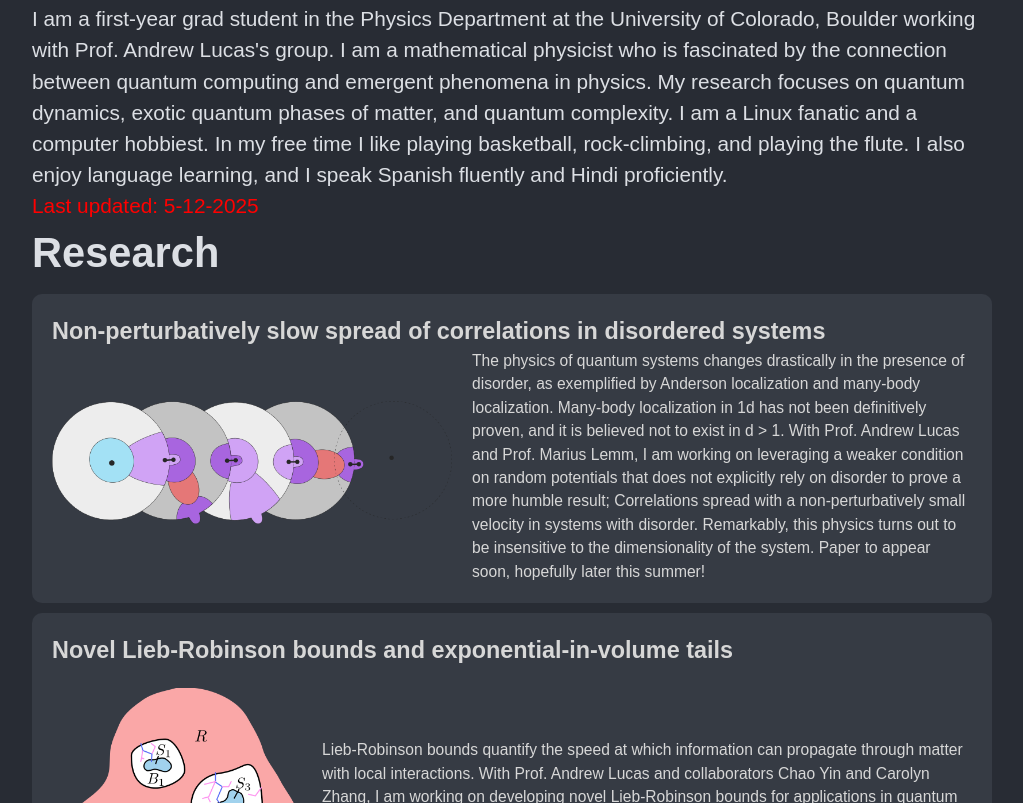
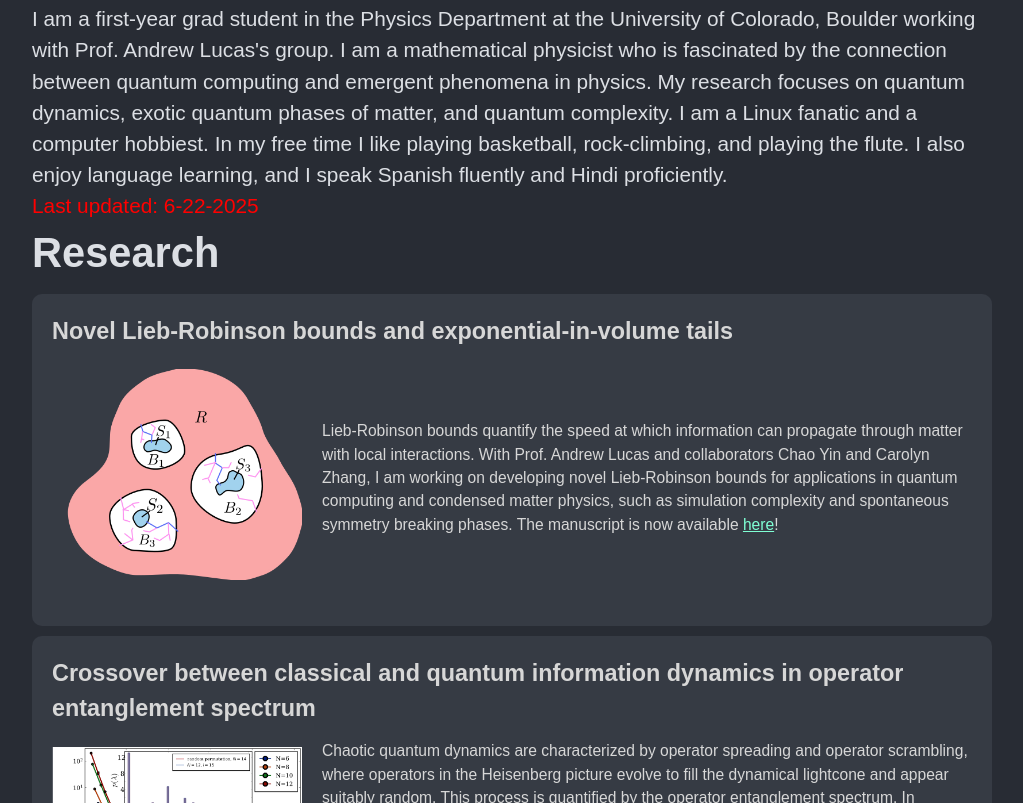
Before and after one commit to benmcdonough20/benmcdonough20.github.io, a plain HTML site: page index.html in a window 1280 px wide. Shown: the part 464-1267 px from the top of the page, without its empty margins (128-1151 px from the left). Drawn offline with Linux system fonts and the light colour scheme; a web font is replaced by a local one.

Commit message:
rolled back research update

```diff
--- a/index.html
+++ b/index.html
@@ -57,27 +57,13 @@
         <div class = "container">
                                 I am a first-year grad student in the Physics Department at the University of Colorado, Boulder working with Prof. Andrew Lucas's group. I am a mathematical physicist who is fascinated by the connection between quantum computing and emergent phenomena in physics. My research focuses on quantum dynamics, exotic quantum phases of matter, and quantum complexity. I am a Linux fanatic and a computer hobbiest. In my free time I like playing basketball, rock-climbing, and playing the flute. I also enjoy language learning, and I speak Spanish fluently and Hindi proficiently.
         </div>
-        <div style="color: red">Last updated: 5-12-2025</div>
+        <div style="color: red">Last updated: 6-22-2025</div>
     </main>
     <div id=research>
         <h1>
             Research
         </h1>
     </div>
-    <div class = "research">
-        <h2>
-            Non-perturbatively slow spread of correlations in disordered systems
-        </h2>
-        <div class="flex">
-            <div class = "pic">
-                <img src="images/example_path.png" width=400px height=auto alt="Your Image" class="image">
-            </div>
-            <div class = "container">
-                The physics of quantum systems changes drastically in the presence of disorder, as exemplified by Anderson localization and many-body localization. Many-body localization in 1d has not been definitively proven, and it is believed not to exist in d > 1. With Prof. Andrew Lucas and Prof. Marius Lemm, I am working on leveraging a weaker condition on random potentials that does not explicitly rely on disorder to prove a more humble result; Correlations spread with a non-perturbatively small velocity in systems with disorder. Remarkably, this physics turns out to be insensitive to the dimensionality of the system. Paper to appear soon, hopefully later this summer!
-            </div>
-        </div>
-    </div>
-
     </div>
         <div class = "research">
             <h2>
```
